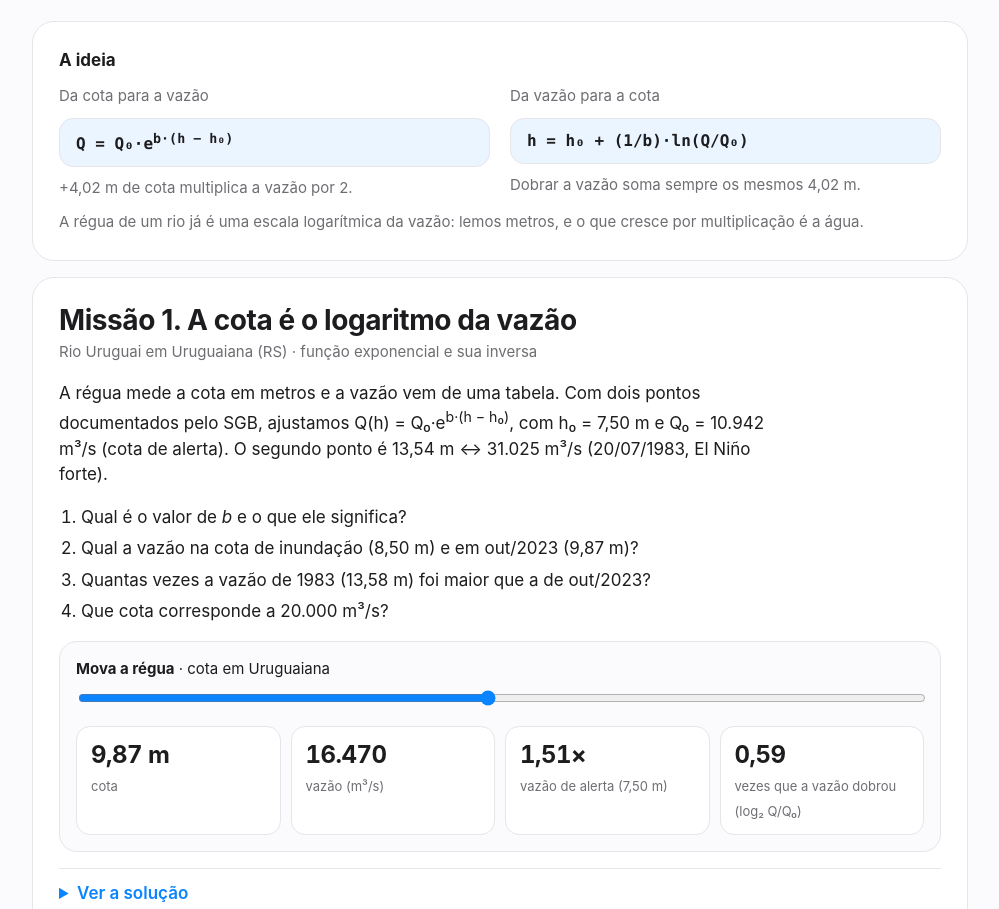
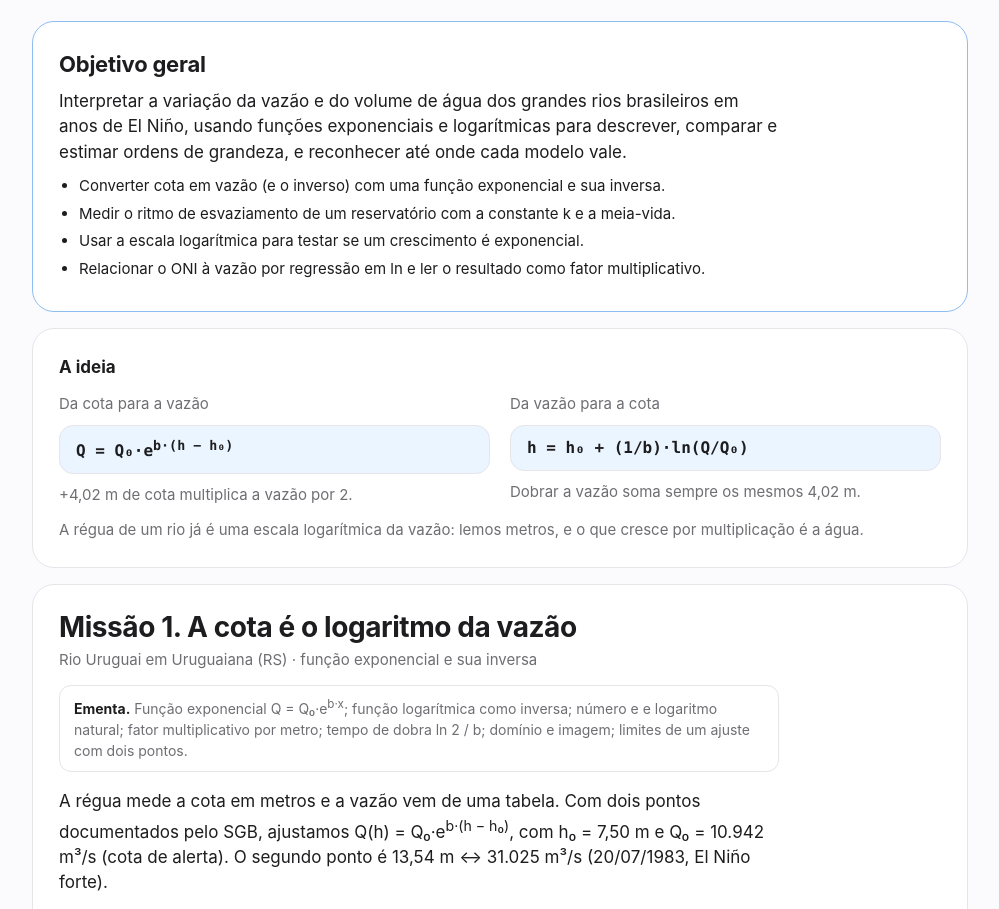
Before and after one commit to kauan-franca1/portifolio, a plain HTML site: page index.html in a window 1280 px wide. Shown: the part 3532-4441 px from the top of the page, without its empty margins (140-1139 px from the left). Drawn offline with Linux system fonts and the light colour scheme.

Commit message:
Enhance index.html with river flow analysis content
Add content for a new section on river flow analysis using exponential and logarithmic functions.

```diff
--- a/index.html
+++ b/index.html
@@ -69,6 +69,11 @@ table.t{border-collapse:collapse;width:100%;font-size:15px;font-variant-numeric:
 table.t th,table.t td{text-align:left;padding:8px 12px 8px 0;border-bottom:1px solid var(--line);white-space:nowrap}
 table.t th{color:var(--mut);font-weight:600;font-size:13px}
 table.t tr.hl td{color:var(--red);font-weight:700}
+.em{font-size:14px;line-height:1.5;color:var(--mut);border:1px solid var(--line);border-radius:12px;padding:10px 14px;margin:0 0 14px;max-width:720px}
+.em b{color:var(--ink)}
+.obj{border-color:color-mix(in srgb,var(--blue) 40%,var(--line))}
+.obj h3{margin:0 0 8px;font-size:22px;letter-spacing:-.01em}
+.obj ul{margin:10px 0 0;padding-left:20px;font-size:15px}.obj li{margin:5px 0}
 footer{color:var(--mut);font-size:14px;margin-top:56px;border-top:1px solid var(--line);padding-top:20px}
 footer li{margin:4px 0}
 </style></head><body><main>
@@ -147,6 +152,17 @@ footer li{margin:4px 0}
 <h2>Cenário de investigação.</h2>
 <p class="lead">A água de um rio varia por multiplicação: uma cheia pode ter o dobro ou o triplo da vazão de outra. Exponencial e logaritmo descrevem esse tipo de variação. São três missões com enunciado, função, perguntas e solução, mais uma para aplicar aos seus dados.</p>
 
+<div class="card obj" style="margin-bottom:16px">
+<h3>Objetivo geral</h3>
+<p style="margin:0;max-width:720px">Interpretar a variação da vazão e do volume de água dos grandes rios brasileiros em anos de El Niño, usando funções exponenciais e logarítmicas para descrever, comparar e estimar ordens de grandeza, e reconhecer até onde cada modelo vale.</p>
+<ul>
+<li>Converter cota em vazão (e o inverso) com uma função exponencial e sua inversa.</li>
+<li>Medir o ritmo de esvaziamento de um reservatório com a constante k e a meia-vida.</li>
+<li>Usar a escala logarítmica para testar se um crescimento é exponencial.</li>
+<li>Relacionar o ONI à vazão por regressão em ln e ler o resultado como fator multiplicativo.</li>
+</ul>
+</div>
+
 <div class="card">
 <b>A ideia</b>
 <div class="pair" style="margin-top:12px">
@@ -163,6 +179,7 @@ footer li{margin:4px 0}
 <div class="card mis">
 <h3>Missão 1. A cota é o logaritmo da vazão</h3>
 <p class="tagline">Rio Uruguai em Uruguaiana (RS) · função exponencial e sua inversa</p>
+<div class="em"><b>Ementa.</b> Função exponencial Q = Q₀·e<sup>b·x</sup>; função logarítmica como inversa; número e e logaritmo natural; fator multiplicativo por metro; tempo de dobra ln 2 / b; domínio e imagem; limites de um ajuste com dois pontos.</div>
 <p>A régua mede a cota em metros e a vazão vem de uma tabela. Com dois pontos documentados pelo SGB, ajustamos Q(h) = Q₀·e<sup>b·(h − h₀)</sup>, com h₀ = 7,50 m e Q₀ = 10.942 m³/s (cota de alerta). O segundo ponto é 13,54 m ↔ 31.025 m³/s (20/07/1983, El Niño forte).</p>
 <ol class="q">
 <li>Qual é o valor de <i>b</i> e o que ele significa?</li>
@@ -195,6 +212,7 @@ footer li{margin:4px 0}
 <div class="card mis">
 <h3>Missão 2. Quanto tempo um reservatório aguenta</h3>
 <p class="tagline">Sobradinho (São Francisco) e Balbina (Amazonas) · decaimento exponencial e meia-vida</p>
+<div class="em"><b>Ementa.</b> Decaimento exponencial V = V₀·e<sup>−k·t</sup>; constante k e meia-vida; equações exponenciais resolvidas com logaritmo; domínio (0, +∞) e assíntota vertical do ln; limites do modelo frente à operação do reservatório.</div>
 <p>Sem chuva relevante, o volume útil cai como V(t) = V₀·e<sup>−k·t</sup>. Dois episódios: Sobradinho em 2015 (18,88% em janeiro, menos de 1% em dezembro: 11 meses) e Balbina em 2023–24 (cerca de 100% em mai/2023, cerca de 11% em fev/2024: 9 meses, leitura visual do gráfico do ONS).</p>
 <ol class="q">
 <li>Qual o <i>k</i> de cada um?</li>
@@ -221,6 +239,7 @@ footer li{margin:4px 0}
 <div class="card mis">
 <h3>Missão 3. O El Niño cresce de forma exponencial?</h3>
 <p class="tagline">ONI de mar–mai a jul–set · escala logarítmica como teste</p>
+<div class="em"><b>Ementa.</b> Gráfico em escala logarítmica; crescimento exponencial e saturação; taxa r = ln(razão) e tempo de dobra; domínio do ln (x &gt; 0); leitura crítica de razões entre anomalias.</div>
 <p>Se ONI(t) = ONI₀·e<sup>r·t</sup>, então ln(ONI) é uma reta no tempo. Em escala log, uma reta é crescimento exponencial; uma curva que achata é um crescimento que perde força. O gráfico usa os valores reais da NOAA para cinco eventos.</p>
 <div class="card chart" style="margin:14px 0 0;padding:18px"><svg id="sl" viewBox="0 0 640 300" role="img" aria-label="ONI em escala logarítmica de mar–mai a jul–set para cinco eventos"></svg><div class="leg"><span>Eixo vertical em escala logarítmica (ONI em °C). Linha cinza tracejada: crescimento fixo de ×1,2 por mês.</span></div></div>
 <ol class="q">
@@ -251,6 +270,7 @@ footer li{margin:4px 0}
 <div class="card mis">
 <h3>Missão 4. Aplique aos seus dados</h3>
 <p class="tagline">Regressão log-linear entre o ONI e uma vazão ou volume</p>
+<div class="em"><b>Ementa.</b> Logaritmo de uma razão como diferença de logaritmos; regressão linear em ln; interpretação multiplicativa e<sup>β</sup>; escolha da variável (vazão ou volume, não cota); tratamento de valores fora do domínio.</div>
 <div class="eq">ln(Q / Q̄<sub>mês</sub>) = β · ONI<sub>t−L</sub> + ε</div>
 <div class="eq">Q / Q̄ = e<sup>β · ONI</sup></div>
 <ul class="q" style="padding-left:18px">
```
